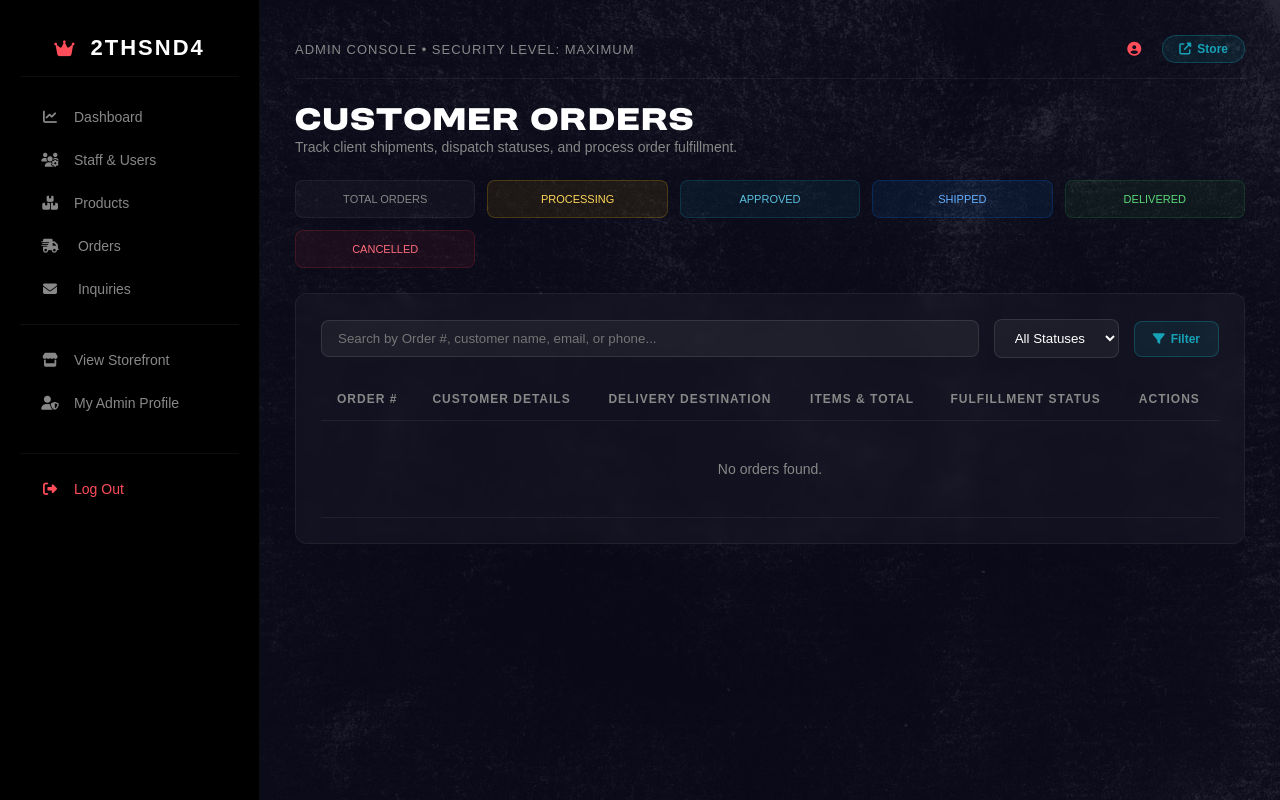
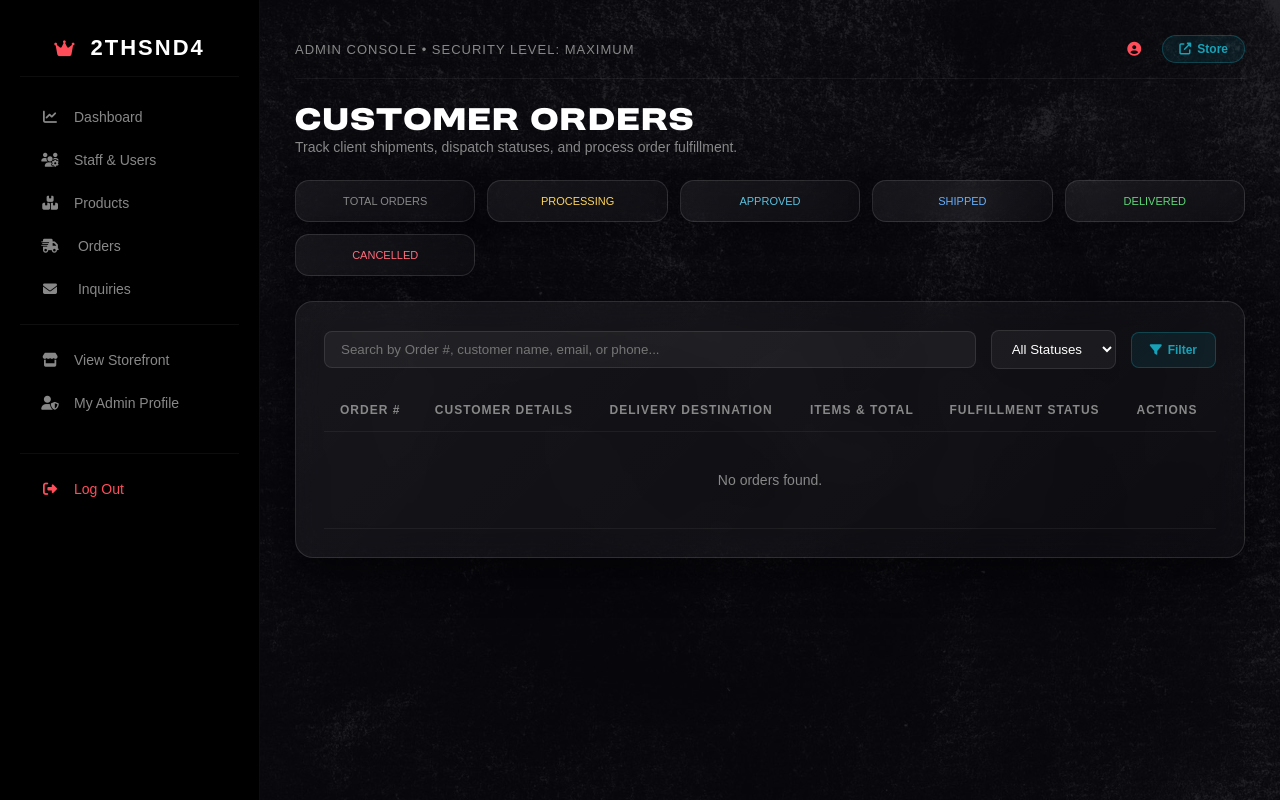
Before and after one commit to sammybusiobulagao13-collab/2THSND4-final, a Symfony app: template templates/admin/orders/index.html.twig in a window 1280 px wide. Run offline with Twig, Linux system fonts and the light colour scheme; the template is opened without the code that fills it, so the values that code supplies are empty; some libraries are stand-ins or nearby versions.

Commit message:
style(boxes): apply frosted gray glass styling to product cards, staff portal, and admin console

```diff
--- a/public/style.css
+++ b/public/style.css
@@ -432,19 +432,21 @@ body {
 .product-card {
     min-width: 250px;
     max-width: 550px;
-    background: #000000;
-    border-radius: 50px;
+    background: linear-gradient(135deg, rgba(255, 255, 255, 0.06) 0%, rgba(255, 255, 255, 0.02) 100%);
+    border-radius: 20px;
     padding: 30px;
     text-align: center;
     transition: all 0.3s ease;
-    border: 1px solid #ffffff;
+    border: 1px solid rgba(255, 255, 255, 0.12);
+    backdrop-filter: blur(14px);
+    box-shadow: 0 10px 30px rgba(0, 0, 0, 0.35);
     flex-shrink: 0;
 }
 
 .product-card:hover {
-    transform: translateY(-10px);
-    border-color: var(--primary-color);
-    box-shadow: 0 15px 40px solid #ffffff;
+    transform: translateY(-8px);
+    border-color: rgba(255, 255, 255, 0.3);
+    box-shadow: 0 18px 45px rgba(0, 0, 0, 0.55);
 }
 
 .product-image {
--- a/templates/admin/layout.html.twig
+++ b/templates/admin/layout.html.twig
@@ -9,7 +9,7 @@
     <link rel="stylesheet" href="{{ asset('style.css') }}">
     <style>
         * { margin: 0; padding: 0; box-sizing: border-box; }
-        body { font-family: Arial, sans-serif; background: #0a0a1a; color: #fff; }
+        body { font-family: Arial, sans-serif; background: #06060c; color: #fff; }
         .admin-container { display: flex; min-height: 100vh; }
 
         /* Sidebar */
@@ -99,14 +99,15 @@
             backdrop-filter: blur(6px);
         }
         .modal-box {
-            background: #111122;
+            background: linear-gradient(135deg, rgba(25, 25, 30, 0.95) 0%, rgba(12, 12, 16, 0.98) 100%);
             border: 1px solid rgba(255, 255, 255, 0.15);
-            border-radius: 14px;
+            border-radius: 18px;
             padding: 30px;
             width: 90%;
             max-width: 440px;
             text-align: center;
-            box-shadow: 0 15px 50px rgba(0,0,0,0.85);
+            box-shadow: 0 20px 60px rgba(0,0,0,0.85);
+            backdrop-filter: blur(20px);
             animation: modalFadeIn 0.25s ease;
         }
         @keyframes modalFadeIn {
@@ -154,7 +155,7 @@
             content: '';
             position: absolute;
             top: 0; left: 0; width: 100%; height: 100%;
-            background: rgba(10, 10, 26, 0.88);
+            background: rgba(6, 6, 12, 0.88);
             z-index: 0;
         }
         .admin-inner {
@@ -170,15 +171,16 @@
             margin-bottom: 30px;
         }
         .stat-card {
-            background: rgba(255,255,255,0.03);
+            background: linear-gradient(135deg, rgba(255, 255, 255, 0.06) 0%, rgba(255, 255, 255, 0.02) 100%);
             padding: 22px 25px;
-            border-radius: 12px;
-            border: 1px solid rgba(255,255,255,0.06);
+            border-radius: 16px;
+            border: 1px solid rgba(255, 255, 255, 0.12);
             transition: all 0.3s;
-            backdrop-filter: blur(5px);
+            backdrop-filter: blur(14px);
+            box-shadow: 0 10px 30px rgba(0, 0, 0, 0.35);
         }
         .stat-card:hover {
-            border-color: rgba(255,255,255,0.18);
+            border-color: rgba(255, 255, 255, 0.28);
             transform: translateY(-3px);
         }
         .stat-card .stat-icon { font-size: 26px; margin-bottom: 10px; }
@@ -187,12 +189,20 @@
 
         /* Tables & Forms */
         .admin-table-card {
-            background: rgba(255,255,255,0.03);
-            border-radius: 12px;
-            padding: 25px;
-            border: 1px solid rgba(255,255,255,0.06);
-            backdrop-filter: blur(5px);
+            background: linear-gradient(135deg, rgba(255, 255, 255, 0.06) 0%, rgba(255, 255, 255, 0.02) 100%);
+            border-radius: 18px;
+            padding: 28px;
+            border: 1px solid rgba(255, 255, 255, 0.12);
+            backdrop-filter: blur(16px);
+            box-shadow: 0 15px 40px rgba(0, 0, 0, 0.45);
             margin-bottom: 30px;
+        }
+        .admin-glass-box {
+            background: linear-gradient(135deg, rgba(255, 255, 255, 0.06) 0%, rgba(255, 255, 255, 0.02) 100%);
+            border: 1px solid rgba(255, 255, 255, 0.12);
+            border-radius: 14px;
+            backdrop-filter: blur(14px);
+            box-shadow: 0 8px 25px rgba(0, 0, 0, 0.25);
         }
         .admin-table {
             width: 100%;
--- a/templates/admin/messages/index.html.twig
+++ b/templates/admin/messages/index.html.twig
@@ -9,7 +9,7 @@
             <p style="color: #888; font-size: 14px;">Review messages and contact form submissions from website visitors.</p>
         </div>
 
-        <div style="background: rgba(255,255,255,0.03); border: 1px solid rgba(255,255,255,0.06); border-radius: 8px; padding: 10px 20px;">
+        <div class="admin-glass-box" style="padding: 10px 20px;">
             <span style="color: #888; font-size: 12px; text-transform: uppercase;">Unread Messages:</span>
             <strong style="color: #5dd879; margin-left: 8px;">{{ unreadCount }} unread</strong>
         </div>
--- a/templates/admin/orders/index.html.twig
+++ b/templates/admin/orders/index.html.twig
@@ -10,27 +10,27 @@
 
     <!-- Status counts -->
     <div style="display: grid; grid-template-columns: repeat(auto-fit, minmax(160px, 1fr)); gap: 12px; margin-bottom: 25px;">
-        <div style="background: rgba(255,255,255,0.03); border: 1px solid rgba(255,255,255,0.06); border-radius: 8px; padding: 12px; text-align: center;">
+        <div class="admin-glass-box" style="padding: 14px 12px; text-align: center;">
             <div style="font-size: 22px; font-weight: bold; color: #fff;">{{ totalOrders }}</div>
             <div style="color: #888; font-size: 11px; text-transform: uppercase;">Total Orders</div>
         </div>
-        <div style="background: rgba(255, 193, 7, 0.08); border: 1px solid rgba(255, 193, 7, 0.2); border-radius: 8px; padding: 12px; text-align: center;">
+        <div class="admin-glass-box" style="padding: 14px 12px; text-align: center;">
             <div style="font-size: 22px; font-weight: bold; color: #ffd659;">{{ processingOrders }}</div>
             <div style="color: #ffd659; font-size: 11px; text-transform: uppercase;">Processing</div>
         </div>
-        <div style="background: rgba(23, 162, 184, 0.08); border: 1px solid rgba(23, 162, 184, 0.2); border-radius: 8px; padding: 12px; text-align: center;">
+        <div class="admin-glass-box" style="padding: 14px 12px; text-align: center;">
             <div style="font-size: 22px; font-weight: bold; color: #5bc0de;">{{ approvedOrders }}</div>
             <div style="color: #5bc0de; font-size: 11px; text-transform: uppercase;">Approved</div>
         </div>
-        <div style="background: rgba(0, 123, 255, 0.08); border: 1px solid rgba(0, 123, 255, 0.2); border-radius: 8px; padding: 12px; text-align: center;">
+        <div class="admin-glass-box" style="padding: 14px 12px; text-align: center;">
             <div style="font-size: 22px; font-weight: bold; color: #66b0ff;">{{ shippedOrders }}</div>
             <div style="color: #66b0ff; font-size: 11px; text-transform: uppercase;">Shipped</div>
         </div>
-        <div style="background: rgba(40, 167, 69, 0.08); border: 1px solid rgba(40, 167, 69, 0.2); border-radius: 8px; padding: 12px; text-align: center;">
+        <div class="admin-glass-box" style="padding: 14px 12px; text-align: center;">
             <div style="font-size: 22px; font-weight: bold; color: #5dd879;">{{ deliveredOrders }}</div>
             <div style="color: #5dd879; font-size: 11px; text-transform: uppercase;">Delivered</div>
         </div>
-        <div style="background: rgba(220, 53, 69, 0.08); border: 1px solid rgba(220, 53, 69, 0.2); border-radius: 8px; padding: 12px; text-align: center;">
+        <div class="admin-glass-box" style="padding: 14px 12px; text-align: center;">
             <div style="font-size: 22px; font-weight: bold; color: #ff6b7b;">{{ cancelledOrders }}</div>
             <div style="color: #ff6b7b; font-size: 11px; text-transform: uppercase;">Cancelled</div>
         </div>
--- a/templates/admin/products/index.html.twig
+++ b/templates/admin/products/index.html.twig
@@ -18,15 +18,15 @@
 
     <!-- Inventory overview chips -->
     <div style="display: flex; gap: 15px; margin-bottom: 25px; flex-wrap: wrap;">
-        <div style="background: rgba(255,255,255,0.03); border: 1px solid rgba(255,255,255,0.06); border-radius: 8px; padding: 10px 20px;">
+        <div class="admin-glass-box" style="padding: 12px 22px;">
             <span style="color: #888; font-size: 12px; text-transform: uppercase;">Total Catalog:</span>
             <strong style="color: #fff; margin-left: 8px;">{{ totalProducts }} items</strong>
         </div>
-        <div style="background: rgba(255, 193, 7, 0.08); border: 1px solid rgba(255, 193, 7, 0.2); border-radius: 8px; padding: 10px 20px;">
+        <div class="admin-glass-box" style="padding: 12px 22px;">
             <span style="color: #ffd659; font-size: 12px; text-transform: uppercase;">Low Stock Warning:</span>
             <strong style="color: #ffd659; margin-left: 8px;">{{ lowStock }} items</strong>
         </div>
-        <div style="background: rgba(220, 53, 69, 0.08); border: 1px solid rgba(220, 53, 69, 0.2); border-radius: 8px; padding: 10px 20px;">
+        <div class="admin-glass-box" style="padding: 12px 22px;">
             <span style="color: #ff6b7b; font-size: 12px; text-transform: uppercase;">Out of Stock:</span>
             <strong style="color: #ff6b7b; margin-left: 8px;">{{ outOfStock }} items</strong>
         </div>
```
Also changed, not shown: templates/admin/dashboard.html.twig (+5 -5 lines), templates/admin/users/index.html.twig (+4 -4 lines), templates/shop/detail.html.twig (+8 -7 lines), templates/shop/index.html.twig (+15 -1 lines), templates/staff/layout.html.twig (+33 -23 lines).
